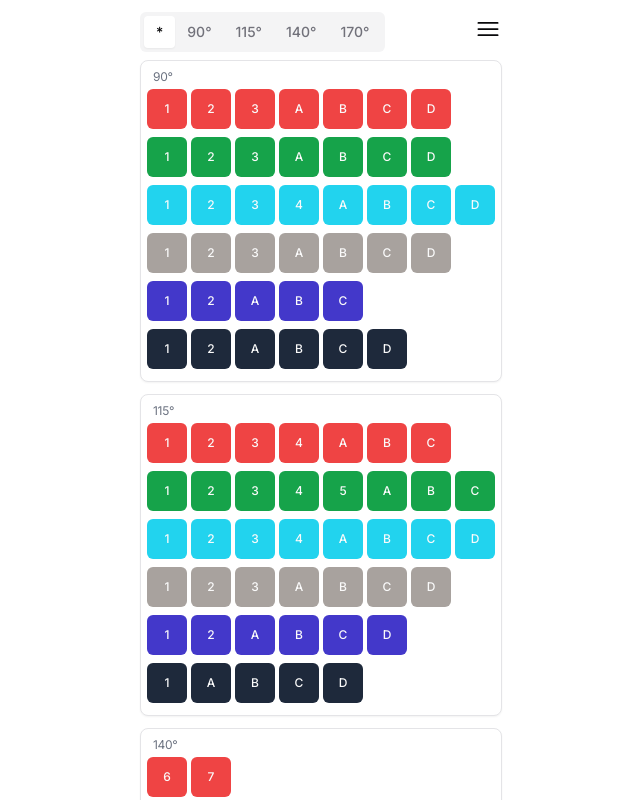
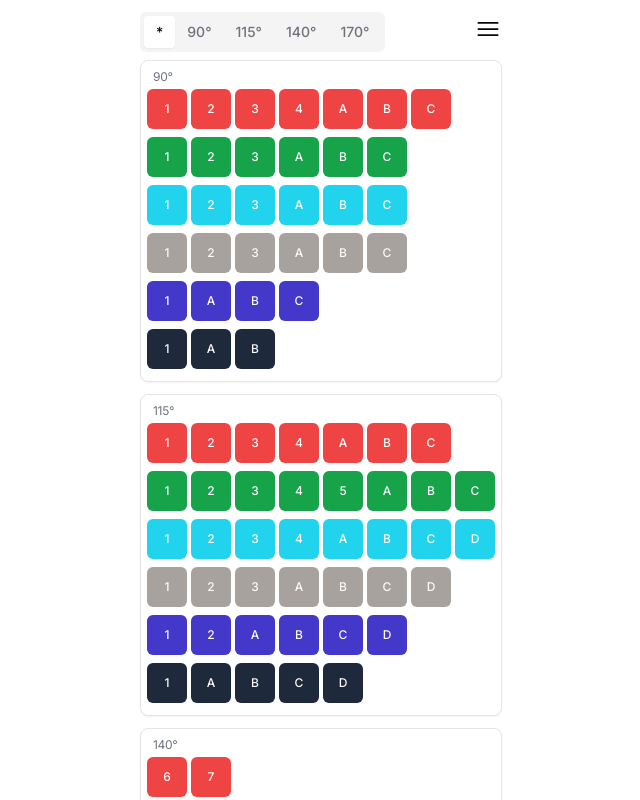
Before and after one commit to semi6/marchocias, a Next.js app: page / in a window 1280 px wide. Shown: the top 800 px of the page, without its empty margins (319-959 px from the left). Built offline with nearby package versions, Linux system fonts and the light colour scheme.

Commit message:
Update route_list.tsx

```diff
--- a/app/route_list.tsx
+++ b/app/route_list.tsx
@@ -23,12 +23,12 @@ const RouteList: React.FC<RouteListProps> = ({ selectedWall }) => {
   // 配列だとシングルクォートとカンマがスマホで直接編集しにくいため文字列split
   const routeSettings: any = {
     w90: {
-      g5: '123ABCD'.split(''),
-      g4: '123ABCD'.split(''),
-      g3: '1234ABCD'.split(''),
-      g2: '123ABCD'.split(''),
-      g1: '12ABC'.split(''),
-      g0: '12ABCD'.split(''),
+      g5: '1234ABC'.split(''),
+      g4: '123ABC'.split(''),
+      g3: '123ABC'.split(''),
+      g2: '123ABC'.split(''),
+      g1: '1ABC'.split(''),
+      g0: '1AB'.split(''),
     },
     w115: {
       g5: '1234ABC'.split(''),
```
